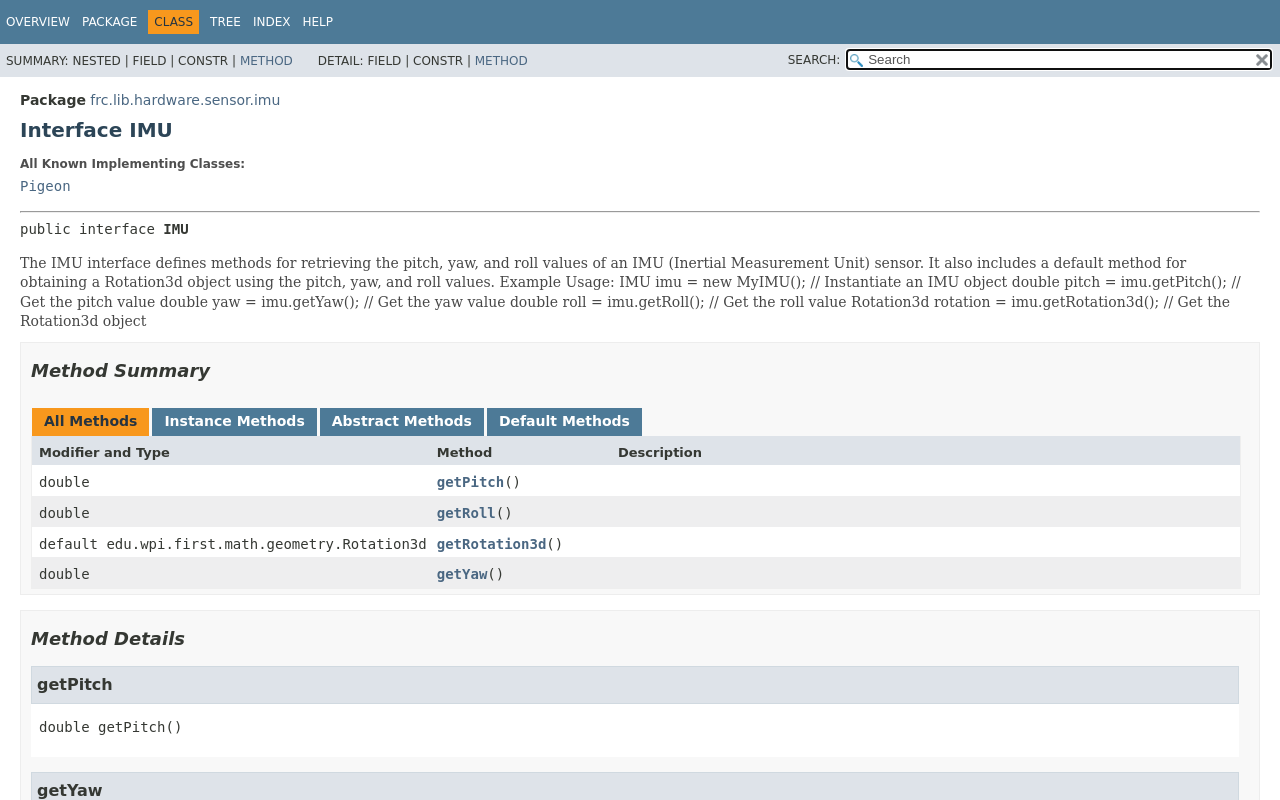
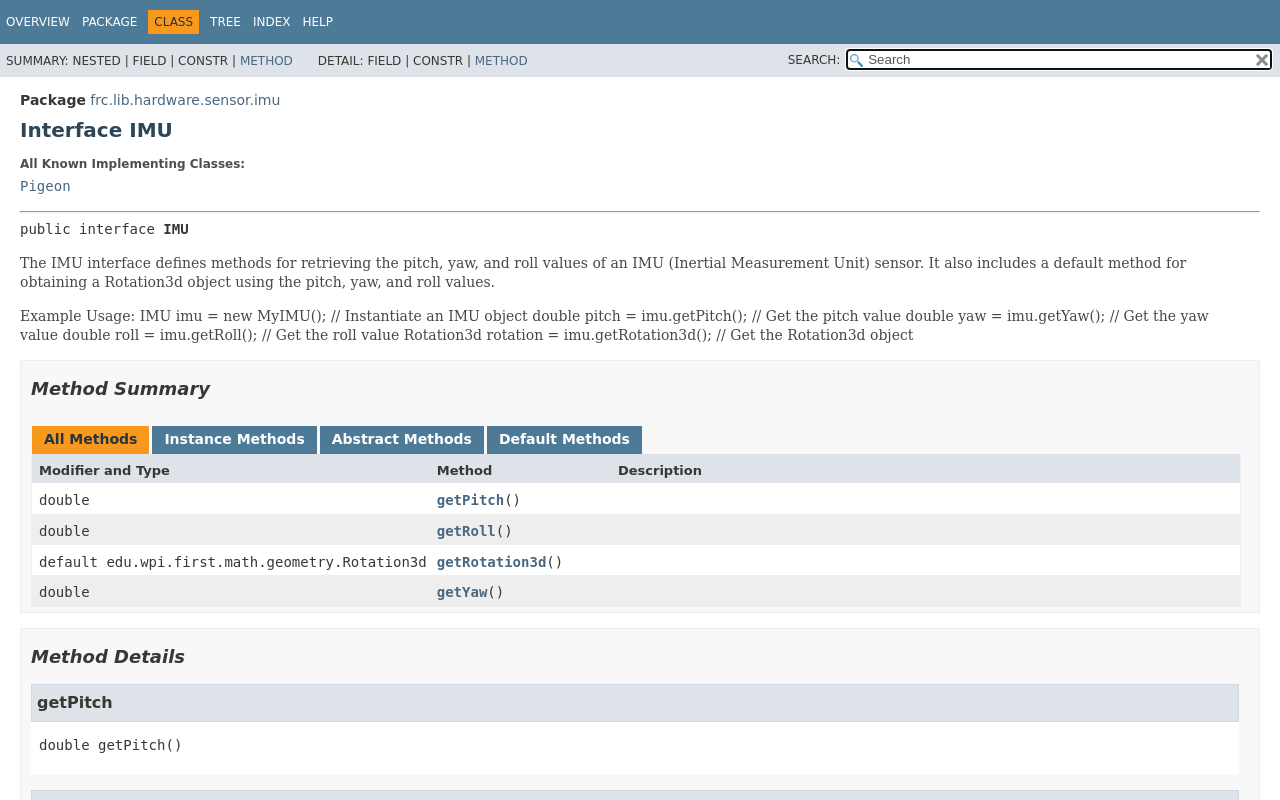
Before and after one commit to Gears-and-Buccaneers/2024, a plain HTML site: page docs/frc/lib/hardware/sensor/imu/IMU.html in a window 1280 px wide. Drawn offline with Linux system fonts and the light colour scheme; a web font is replaced by a local one.

Commit message:
Deploying to javadoc from @ Gears-and-Buccaneers/2024RobotCode@766b01e79f3d18d44c3b5a5f5262b6f770c0ab9f 🚀

```diff
--- a/docs/frc/lib/hardware/sensor/imu/IMU.html
+++ b/docs/frc/lib/hardware/sensor/imu/IMU.html
@@ -77,17 +77,14 @@ loadScripts(document, 'script');</script>
 </dl>
 <hr>
 <div class="type-signature"><span class="modifiers">public interface </span><span class="element-name type-name-label">IMU</span></div>
-<div class="block">The IMU interface defines methods for retrieving the pitch, yaw, and roll
- values of an IMU (Inertial Measurement Unit) sensor.
- It also includes a default method for obtaining a Rotation3d object using the
- pitch, yaw, and roll values.
+<div class="block">The IMU interface defines methods for retrieving the pitch, yaw, and roll values of an IMU
+ (Inertial Measurement Unit) sensor. It also includes a default method for obtaining a Rotation3d
+ object using the pitch, yaw, and roll values.
 
- Example Usage:
- IMU imu = new MyIMU(); // Instantiate an IMU object
- double pitch = imu.getPitch(); // Get the pitch value
- double yaw = imu.getYaw(); // Get the yaw value
- double roll = imu.getRoll(); // Get the roll value
- Rotation3d rotation = imu.getRotation3d(); // Get the Rotation3d object</div>
+ <p>Example Usage: IMU imu = new MyIMU(); // Instantiate an IMU object double pitch =
+ imu.getPitch(); // Get the pitch value double yaw = imu.getYaw(); // Get the yaw value double
+ roll = imu.getRoll(); // Get the roll value Rotation3d rotation = imu.getRotation3d(); // Get the
+ Rotation3d object</div>
 </section>
 <section class="summary">
 <ul class="summary-list">
```
Also changed, not shown: docs/allclasses-index.html (+2 -2 lines), docs/frc/lib/hardware/sensor/imu/package-summary.html (+2 -2 lines), docs/frc/robot/Subsytems/Intake/IntakeSub.html (+2 -2 lines), docs/index-all.html (+2 -2 lines).
